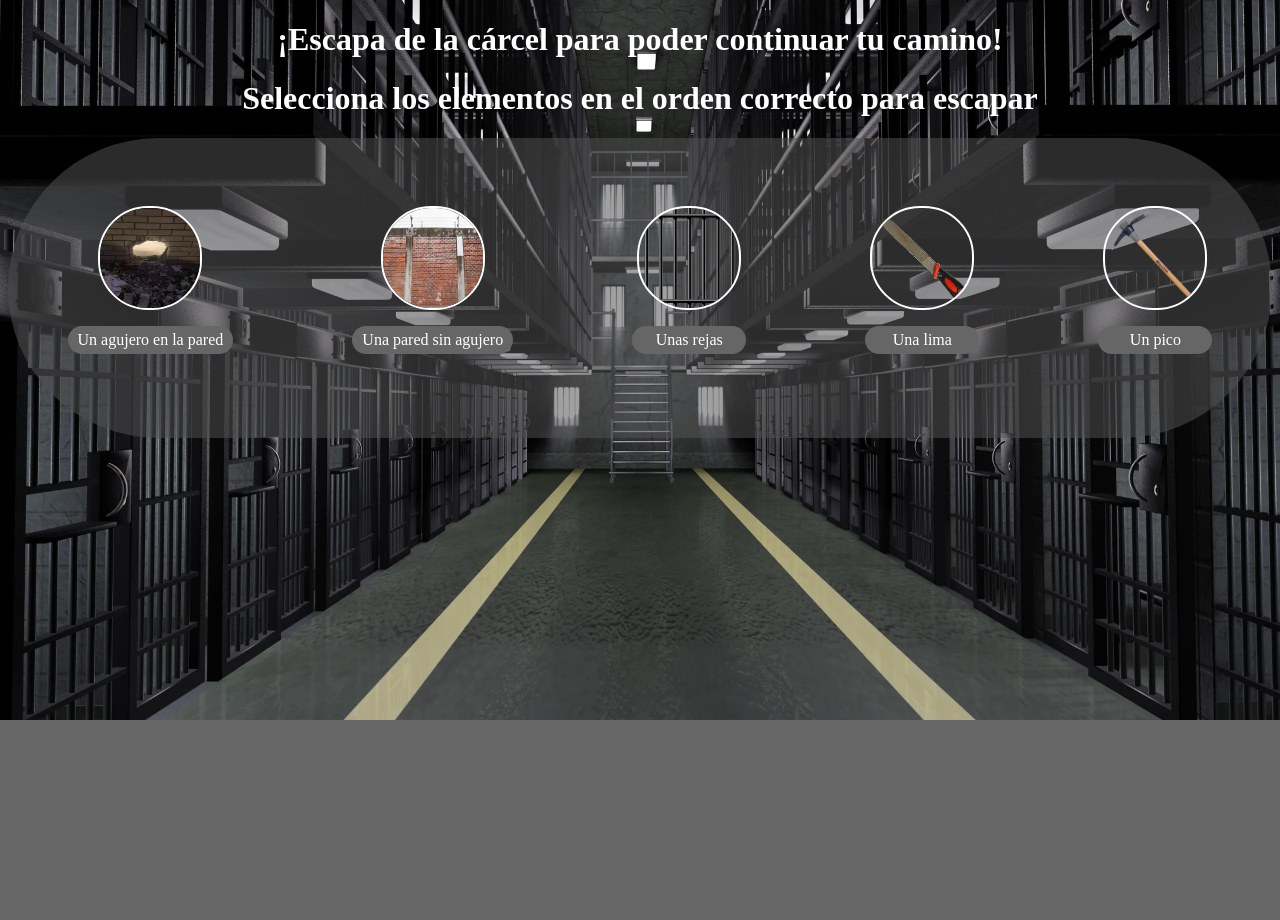
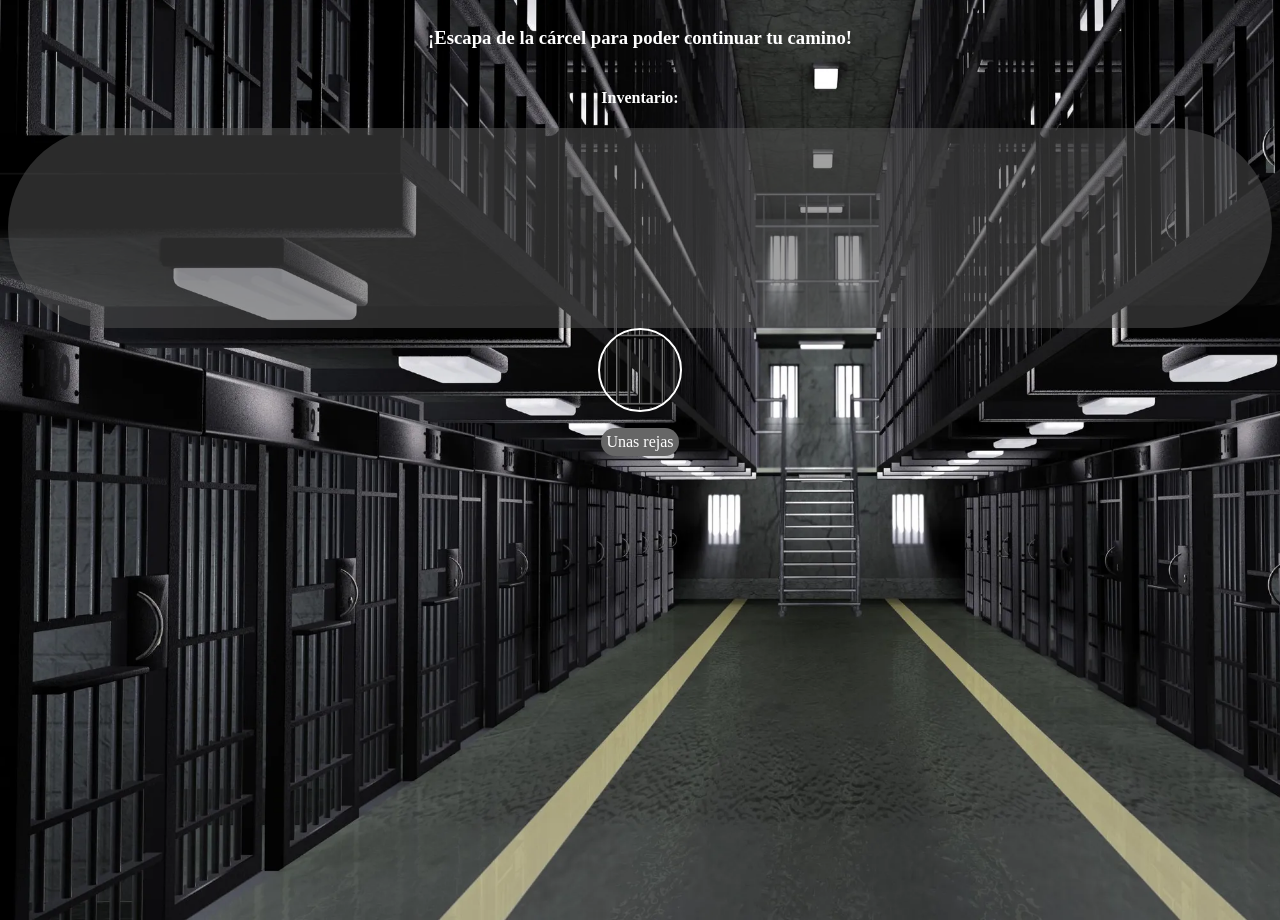
Before and after one commit to morosumpa/escaporia, a plain HTML site: page index.html in a window 1280 px wide. Before the commit the page ends 800 px from the top, so only its background shows below. Drawn offline with Linux system fonts and the light colour scheme.

Commit message:
Escaporia de rafa terminado

```diff
--- a/CSS/styles.css
+++ b/CSS/styles.css
@@ -1,6 +1,5 @@
 html {
   background-color: #eee;
-  background-image: url("../image/carsel.webp");
   background-repeat: no-repeat;
   background-size: cover;
   background-color: #666666;
@@ -10,7 +9,7 @@ html {
   display: flex;
   justify-content: center;
   align-items: center;
-  height: 300px;
+  height: 200px;
   justify-content: space-around;
   flex-wrap: wrap;
   background-color: #51515189;
@@ -28,7 +27,7 @@ p {
 }
 
 .linkContainer {
-  height: 100px;
+  height: 50px;
   display: flex;
   flex-direction: column;
   justify-content: space-between;
@@ -61,14 +60,14 @@ main {
   transform: scale(1.2);
 }
 
-h1 {
+h1, .enunciado {
   color: white;
   text-align: center;
 }
 
 img {
-  width: 100px;
-  height: 100px;
+  width: 80px;
+  height: 80px;
   cursor: pointer;
   border: solid white 2px;
   border-radius: 50px;
@@ -93,3 +92,19 @@ img:hover {
 .w-100 {
   width: 100%;
 }
+
+.gax{
+  width: 160px;
+  height: 440px;
+}
+
+.gax2{
+  width: 40px;
+  height: 40px;
+  margin-top: 182px;
+  margin-left: 478px;
+}
+
+.gax:hover, .gax2:hover{
+  box-shadow: 15px 15px 15px white;
+}
--- a/JS/script.js
+++ b/JS/script.js
@@ -1,35 +1,76 @@
+"use strict"
 
+let ans = "";
+let rejas = false;
+let agujero = false;
+let pico = false;
+let lima = false;
+let pared = false;
 
-let ans="";
+let pista = document.querySelector(".pista")
+
+console.log(pista.textContent)
 
 function enlazar(element) {
-    let button = document.querySelector("button");
-    button.removeAttribute("hidden", "");
-    let resetButton = document.querySelector(".resetButton");
-    resetButton.removeAttribute("hidden","")
-    element.setAttribute("hidden","");
 
-    if(element.src.includes("lima")){
-        ans+="www."
+    if (element.src) {
+        if (element.src.includes("agujero") && pared) {
+            ans += "/scapeMate"
+            element.parentNode.parentNode.setAttribute("hidden", "");
+            window.location.href = "https://"+ans;
+        } else {
+            pista.innerHTML = ""
+        }
+
+        if (element.src.includes("pico") && rejas) {
+            ans += ".com"
+            element.parentNode.parentNode.setAttribute("hidden", "");
+            pico = true;
+        }
+
+        if (element.src.includes("lima")) {
+            ans += "www."
+            lima=true
+            element.parentNode.parentNode.setAttribute("hidden", "");
+            document.querySelector(".gax2").removeAttribute("hidden")
+            pista.innerHTML = "Has seleccionado la lima"
+        } else {
+            pista.innerHTML = ""
+        }
+
+        if (element.src.includes("pared") && pico) {
+            ans += "/morosumpa"
+            element.parentNode.parentNode.setAttribute("hidden", "");
+            pared = true;
+            document.querySelector(".agujero").removeAttribute("hidden")
+        } else {
+            pista.innerHTML = "Parece que necesitas algo para romper esa pared"
+        }
+
+        if (element.src.includes("rejas") && lima) {
+            ans += "github"
+            element.parentNode.parentNode.setAttribute("hidden", "");
+            document.querySelector(".pared").removeAttribute("hidden")
+            rejas = true;
+            background();
+        } else {
+            pista.innerHTML = "Parece que necesitas algo para romper esas rejas"
+        }
+    } else {
+        if (element.classList.contains("gax")) {
+            element.setAttribute("hidden", "");
+            pista.innerHTML = "¡Has encontrado una lima!"
+            document.querySelector(".lima").removeAttribute("hidden")
+        } else {
+            element.setAttribute("hidden", "");
+            lima = true;
+            pista.innerHTML = "¡Has encontrado un pico!"
+            document.querySelector(".pico").removeAttribute("hidden")
+        }
+
     }
-    if(element.src.includes("rejas")){
-        ans+="github"
-    }
-    if(element.src.includes("pico")){
-        ans+=".com"
-    }
-    if(element.src.includes("pared")){
-        ans+="/morosumpa"
-    }
-    if(element.src.includes("agujero")){
-        ans+="/scapeMate"
-    }
-    button.innerHTML=ans;
 }
 
-function completar(element){
-    let linkContainer = document.querySelector(".finalLink");
-    let button = document.querySelector("button");
-    location.href = "http://" + ans
-    button.setAttribute("hidden", "");
+function background() {
+    document.querySelector("html").setAttribute('style', 'background: url("image/patio.jpg");')
 }
--- a/index.html
+++ b/index.html
@@ -1,47 +1,71 @@
 <!DOCTYPE html>
-<html lang="en">
+<html lang="en"  style="background-image:  url('image/carsel.webp');">
 
 <head>
     <meta charset="UTF-8">
     <meta name="viewport" content="width=device-width, initial-scale=1.0">
     <title>Escaporia</title>
-    <script src="JS/script.js"></script>
+
+    <script defer src="JS/script.js"></script>
     <link rel="stylesheet" href="CSS/styles.css">
 </head>
 
 <body>
-    <main>
-        <h1>¡Escapa de la cárcel para poder continuar tu camino!</h1>
-        <h1>Selecciona los elementos en el orden correcto para escapar</h1>
+    <main class="d-flex">
+        <h3 class="enunciado pista">¡Escapa de la cárcel para poder continuar tu camino!</h3>
+        <h4 class="enunciado">Inventario:</h4>
         <div class="linkConstructor">
-            <div class="d-flex justify-content-center align-center">
-                <img src="image/agujero.webp" onclick="enlazar(this)"></img>
-                <p class="w-100">Un agujero en la pared</p>
-            </div>
-            <div class="d-flex justify-content-center align-center">
-                <img src="image/pared.webp" onclick="enlazar(this)"></img>
-                <p class="w-100">Una pared sin agujero</p>
-            </div>
-            <div class="d-flex justify-content-center align-center">
-                <img src="image/rejas.png" onclick="enlazar(this)"></img>
-                <p class="w-100">Unas rejas</p>
-            </div>
+
+            <div hidden class="lima">
                 <div class="d-flex justify-content-center align-center">
                     <img src="image/lima.png" onclick="enlazar(this)"></img>
                     <p class="w-100">Una lima</p>
                 </div>
+            </div>
+
+            <div hidden class="pico">
                 <div class="d-flex justify-content-center align-center">
                     <img src="image/pico.png" onclick="enlazar(this)"></img>
                     <p class="w-100">Un pico</p>
                 </div>
+            </div>
 
         </div>
 
-        <div class="linkContainer">
+        <div class="rejas">
+            <div class="d-flex justify-content-center align-center">
+                <img src="image/rejas.png" onclick="enlazar(this)"></img>
+                <p>Unas rejas</p>
+            </div>
+        </div>
+
+        <div hidden class="pared">
+            <div class="d-flex justify-content-center align-center">
+                <img src="image/pared.webp" onclick="enlazar(this)"></img>
+                <p>Una pared</p>
+            </div>
+        </div>
+
+        <div hidden class="agujero">
+            <div class="d-flex justify-content-center align-center">
+                <img src="image/agujero.webp" onclick="enlazar(this)"></img>
+                <p>¡Una salida!</p>
+            </div>
+        </div>
+
+        <div class="gax" onclick="enlazar(this)">
+
+        </div>
+
+        <div hidden class="gax2" onclick="enlazar(this)">
+
+        </div>
+
+        <!-- <div class="linkContainer">
             <a hidden target="_blank" class="finalLink" href="https://"></a>
             <button hidden onclick="completar()">Comprobar</button>
             <a hidden href="index.html" class="resetButton"><button>Reiniciar</button></a>
-        </div>
+        </div> -->
     </main>
 </body>
 
```
Also changed, not shown: image/patio.jpg (added). Lines whose indentation alone changed are shown as unchanged.
